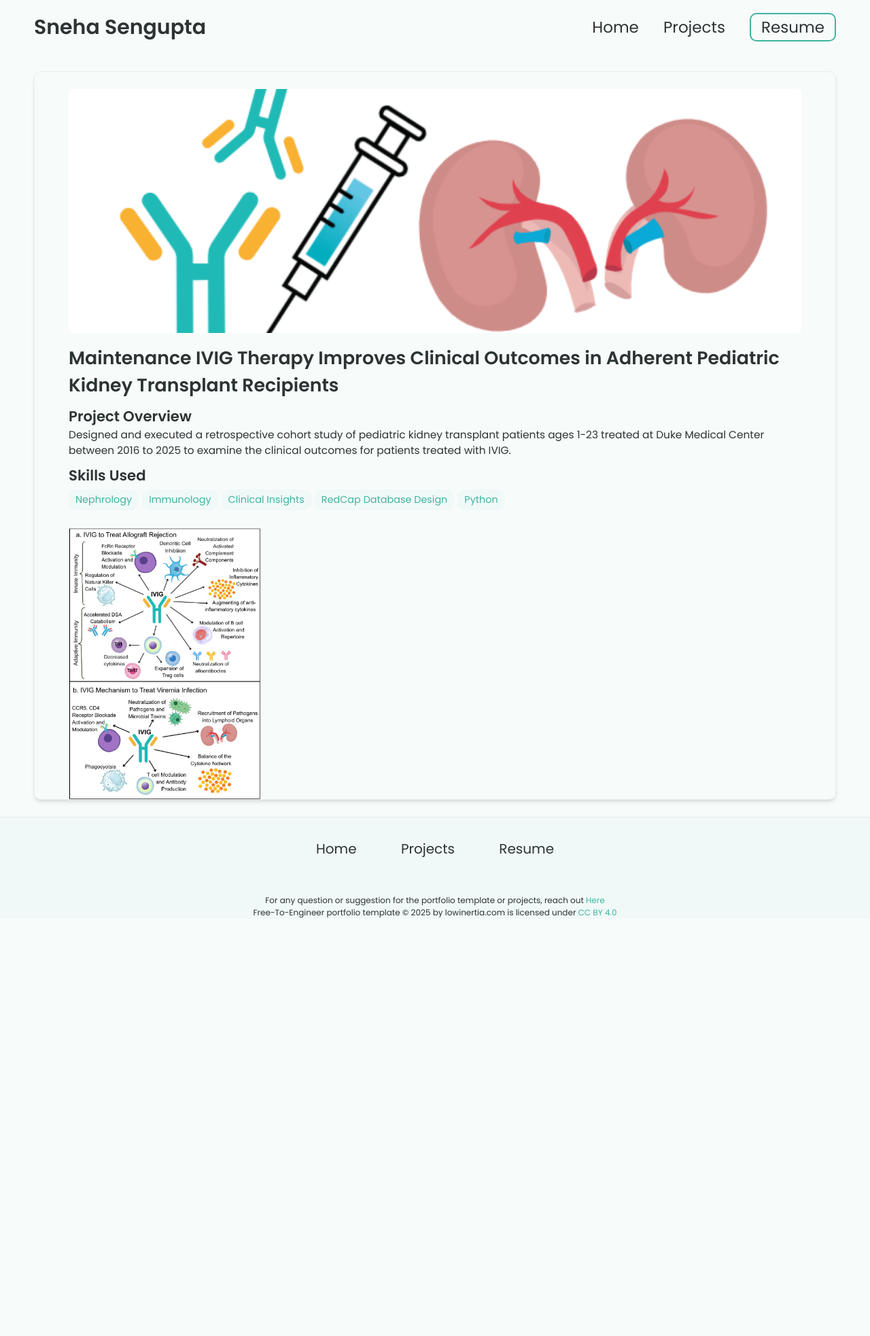
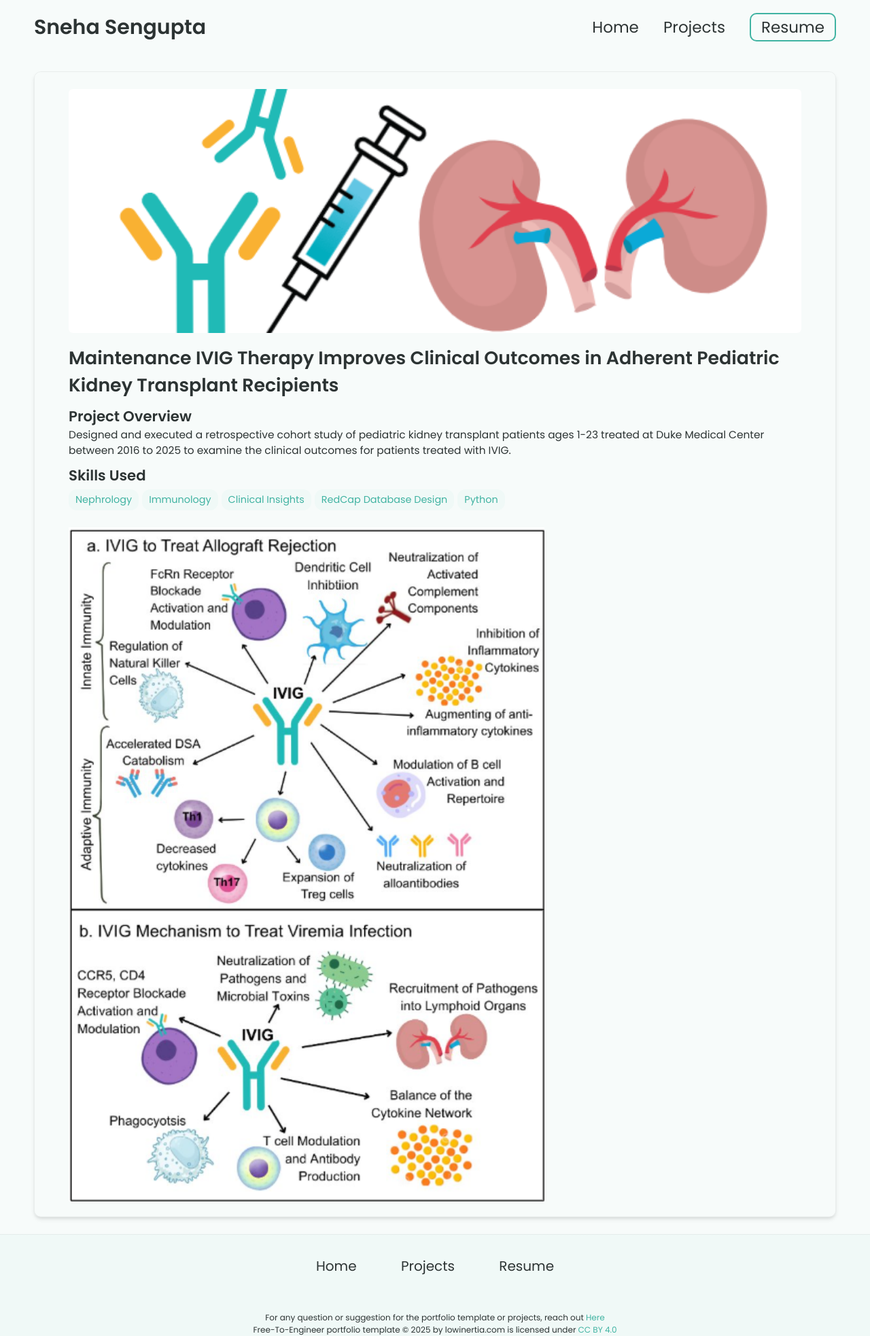
Before and after one commit to snehaus22/snehaus22.github.io, a Jekyll site: the page built from _projects/ivig/index.md, in a window 1280 px wide. Shown: the whole page at 68% size. Built offline with Jekyll 4.4.1, drawn with Linux system fonts in a browser that asks for light colours; before the commit the page ends 1352 px from its top, so only the background shows below that.

Commit message:
Update image display method in index.md
Replaced image gallery include with direct image tag.

```diff
--- a/_projects/ivig/index.md
+++ b/_projects/ivig/index.md
@@ -11,4 +11,4 @@ skills:
 main-image: /ivig.png
 ---
 
-{% include image-gallery.html images="ivigmechanism.png" height="400" %}
+<img src="ivigmechanism.png" width="700">
```
